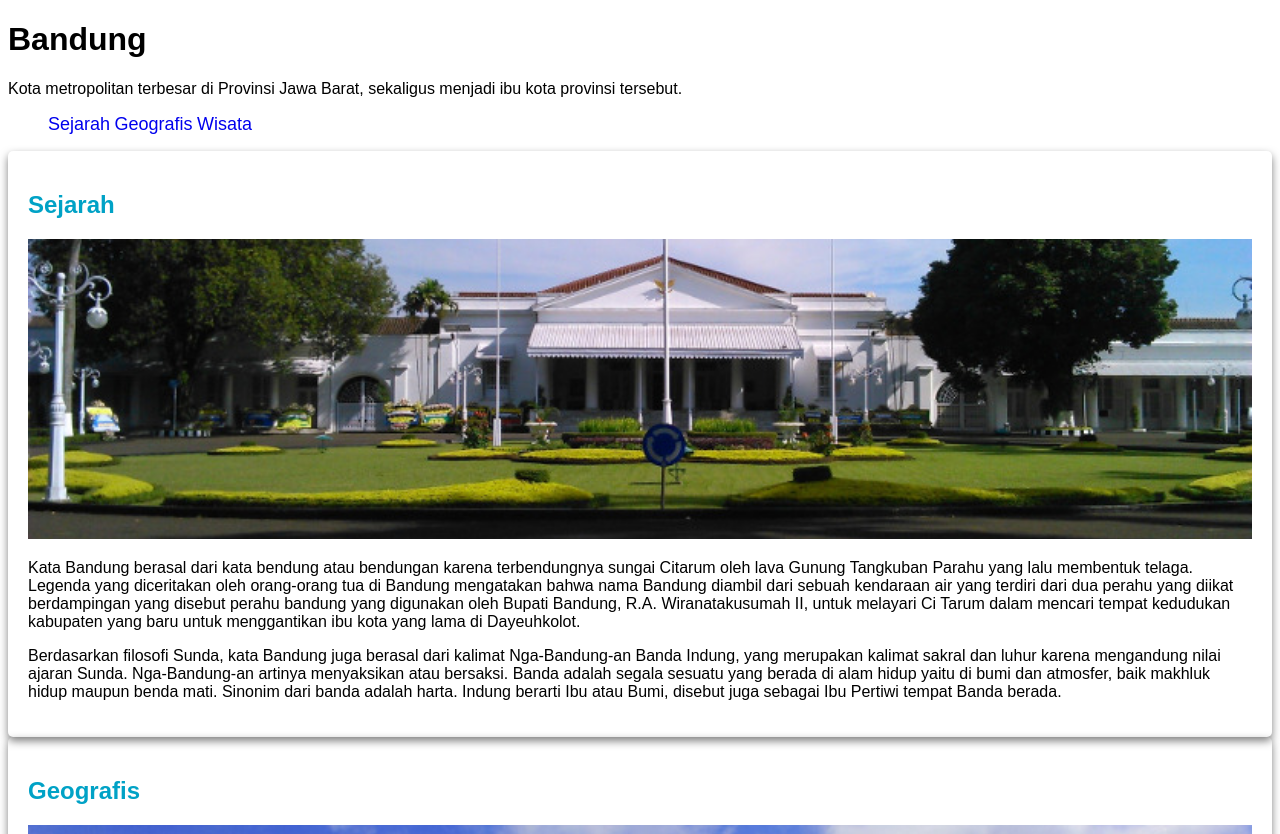
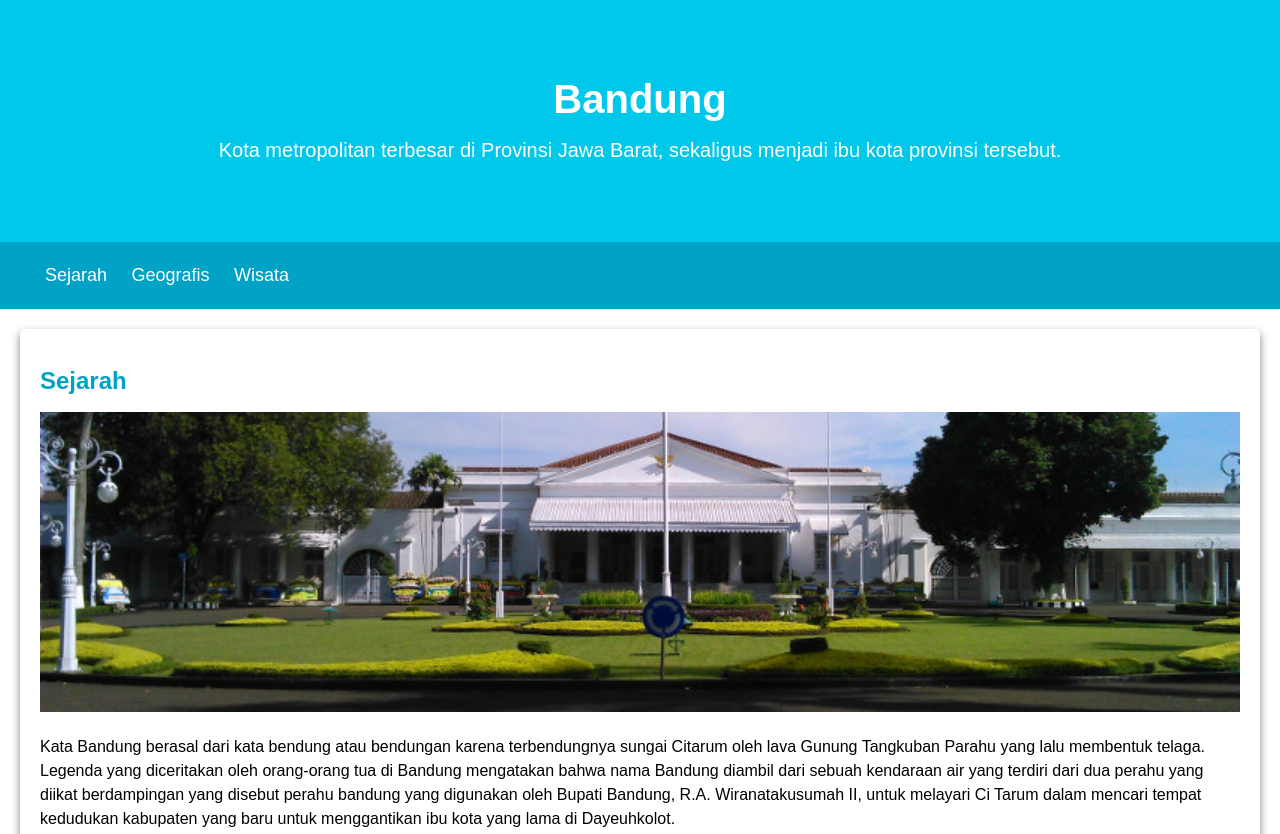
Before and after one commit to shandraspertiwi/dicoding-basic-web-progress, a plain HTML site: page index.html in a window 1280 px wide. Shown: the top 834 px of the page. Drawn offline with Linux system fonts and the light colour scheme; a web font is replaced by a local one.

Commit message:
add styling

```diff
--- a/assets/styles/style.css
+++ b/assets/styles/style.css
@@ -2,6 +2,9 @@
 
 body {
     font-family: 'Baloo Tammudu 2', sans-serif;
+    line-height: 1.5em;
+    margin: 0;
+    padding: 0;
 }
 
 .featured-image {
@@ -22,17 +25,42 @@ body {
     margin-top: 20pxs;
 }
 
+.jumbotron {
+    font-size: 20px;
+    padding: 60px;
+    background-color: #00c8eb;
+    text-align: center;
+    color: white;
+}
+
+nav {
+    background-color: #00a2c6;
+    padding: 5px;
+}
+
 nav a {
     font-size: 18px;
     font-weight: 400;
     text-decoration: none;
+    color: white;
 }
 
 nav a:hover {
     font-weight: bold;
 }
-li {
+
+nav li {
     display: inline;
+    list-style-type: none;
+    margin-right: 20px;
+}
+
+main {
+    padding: 20px;
+}
+
+article {
+    margin-bottom: 20px;
 }
 
 h2, h3 {
--- a/index.html
+++ b/index.html
@@ -9,8 +9,10 @@
     </head>
     <body>
         <header>
+            <div class="jumbotron">
                 <h1>Bandung</h1>
                     <p>Kota metropolitan terbesar di Provinsi Jawa Barat, sekaligus menjadi ibu kota provinsi tersebut.</p>
+            </div>
                 <nav>
                     <ul>
                         <li><a href="#sejarah">Sejarah</a></li>
```
Lines whose indentation alone changed are shown as unchanged.
